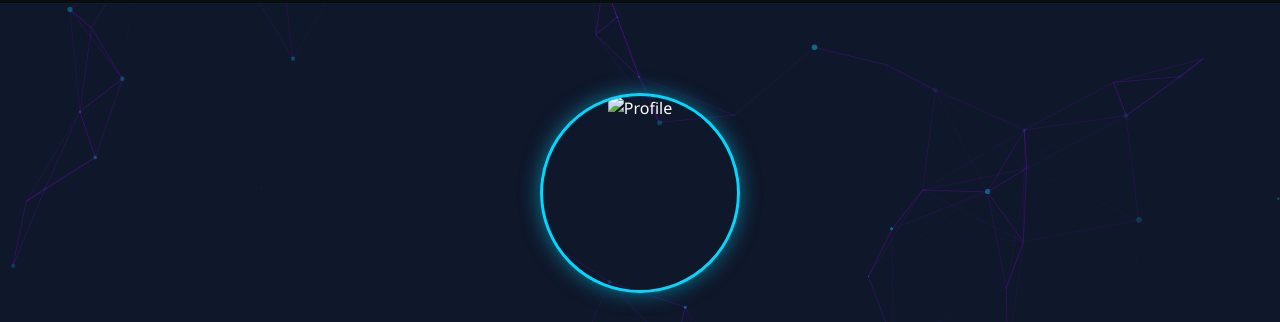
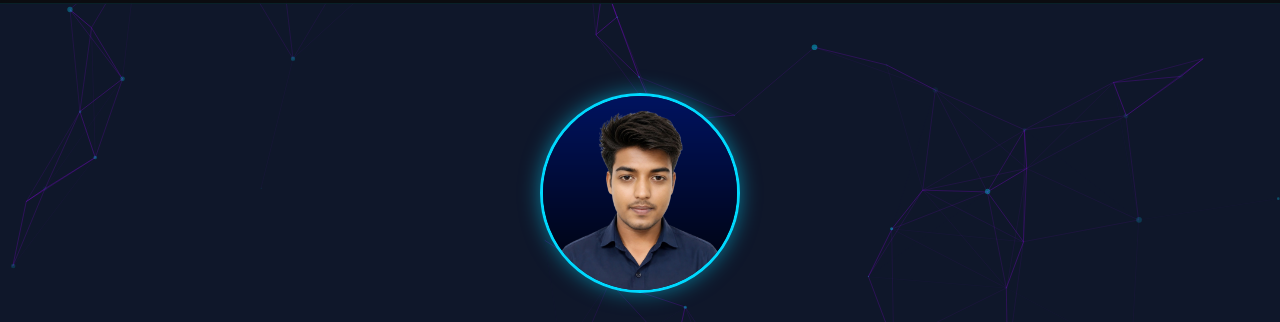
Before and after one commit to kishan0701/Portfolio, a website: page frontend/index.html in a window 1280 px wide. Shown: the part 76-398 px from the top of the page. Drawn offline with nearby package versions, Linux system fonts and the light colour scheme.

Commit message:
Fix profile image src to photo.png

```diff
--- a/frontend/index.html
+++ b/frontend/index.html
@@ -45,7 +45,7 @@
 <section id="hero" class="hero">
   <div class="hero-content">
     <div class="profile-img-container">
-      <img src="profile.png" alt="Profile" class="profile-img" id="profile-img">
+      <img src="photo.png" alt="Profile" class="profile-img" id="profile-img">
     </div>
     <h1 class="hero-name">Kishan Yadav</h1>
     <p class="hero-title">Computer Science Student & Tech Explorer</p>
```
